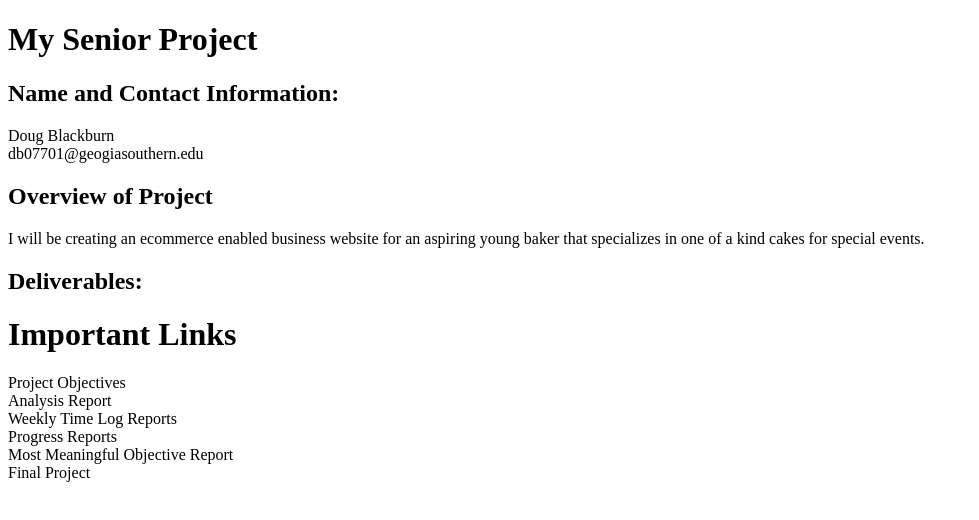
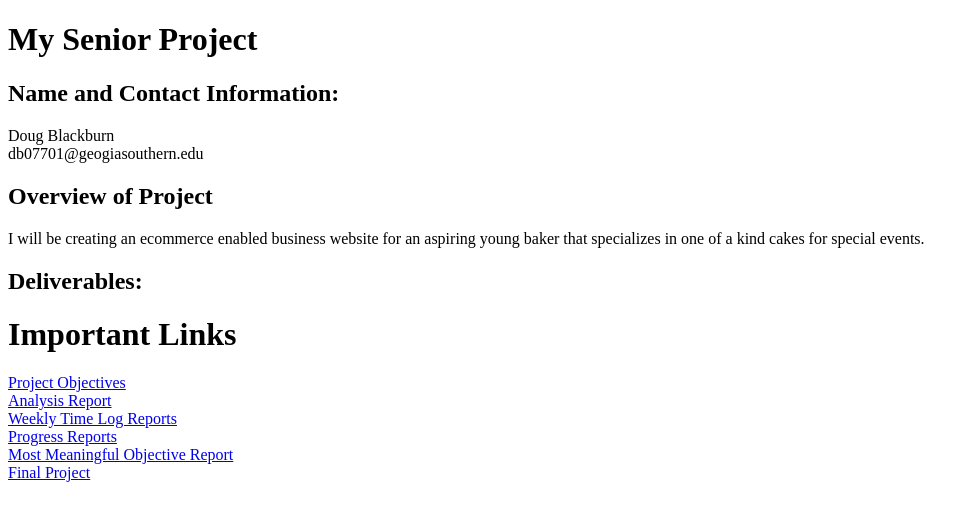
Before and after one commit to dougblackburn/senior_project, a plain HTML site: page index.html in a window 1280 px wide. Shown: the whole page, without its empty margins (0-979 px from the left). Drawn offline with Linux system fonts and the light colour scheme.

Commit message:
Update index.html
Added anchor links for content to be uploaded throughout the semester.

```diff
--- a/index.html
+++ b/index.html
@@ -13,12 +13,12 @@ I will be creating an ecommerce enabled business website for an aspiring young b
 
 <h1>Important Links</h1>
 
-Project Objectives<br>
-Analysis Report<br>
-Weekly Time Log Reports<br>
-Progress Reports<br>
-Most Meaningful Objective Report<br>
-Final Project<br>
+  <a href="#">Project Objectives</a><br>
+  <a href="#">Analysis Report</a><br>
+  <a href="#">Weekly Time Log Reports</a><br>
+  <a href="#">Progress Reports</a><br>
+  <a href="#">Most Meaningful Objective Report</a><br>
+  <a href="#">Final Project</a><br>
 
 </body>
 </html>
```
